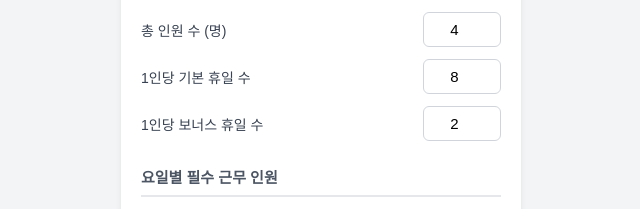
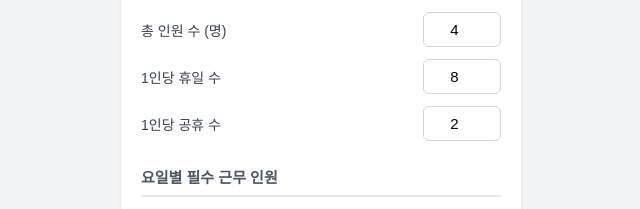
Before and after one commit to kccwib13park/13th_schedule_calc, a plain HTML site: page index.html in a window 1280 px wide. Shown: the part 283-492 px from the top of the page, 319-959 px from the left. Drawn offline with Linux system fonts and the light colour scheme.

Commit message:
Update index.html
Edited wrong words

```diff
--- a/index.html
+++ b/index.html
@@ -55,8 +55,8 @@
 
     <div class="section-title">인원 및 휴일 설정</div>
     <div class="input-group"><label>총 인원 수 (명)</label><input type="number" id="workers" value="4"></div>
-    <div class="input-group"><label>1인당 기본 휴일 수</label><input type="number" id="basic" value="8"></div>
-    <div class="input-group"><label>1인당 보너스 휴일 수</label><input type="number" id="bonus" value="2"></div>
+    <div class="input-group"><label>1인당 휴일 수</label><input type="number" id="basic" value="8"></div>
+    <div class="input-group"><label>1인당 공휴 수</label><input type="number" id="bonus" value="2"></div>
 
     <div class="section-title">요일별 필수 근무 인원</div>
     <div class="input-group"><label>월요일</label><input type="number" id="mon" value="3"></div>
```
